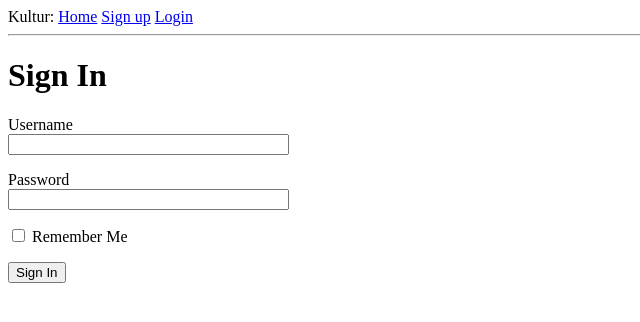
After one commit to mtfalch/kulTUR, a Flask app: page /login in a window 1280 px wide. The commit adds this page. Shown: the top 322 px of the page, without its empty margins (0-640 px from the left). Run offline with Flask 2, Linux system fonts and the light colour scheme.

Commit message:
Added login and updated signin.

```diff
--- a/app/__init__.py
+++ b/app/__init__.py
@@ -2,11 +2,14 @@ from flask import Flask
 from config import Config
 from flask_sqlalchemy import SQLAlchemy
 from flask_migrate import Migrate
+from flask_login import LoginManager
 
 
 app = Flask(__name__)
 app.config.from_object(Config)
 db = SQLAlchemy(app)
 migrate = Migrate(app, db)
+login = LoginManager(app)
+login.login_view = 'login'
 
 from app import routes, models
--- a/app/forms.py
+++ b/app/forms.py
@@ -2,6 +2,12 @@ from flask_wtf import FlaskForm
 from wtforms import StringField, SelectField, PasswordField, BooleanField, DateField, SubmitField, IntegerField
 from wtforms.validators import DataRequired, EqualTo, ValidationError, Email
 from app.models import User
+
+class LoginForm(FlaskForm):
+    username = StringField('Username', validators=[DataRequired()])
+    password = PasswordField('Password', validators=[DataRequired()])
+    remember_me = BooleanField('Remember Me')
+    submit = SubmitField('Sign In')
 
 class SignUpForm(FlaskForm):
     first_name = StringField('First name', validators=[DataRequired()])
--- a/app/routes.py
+++ b/app/routes.py
@@ -1,11 +1,39 @@
-from flask import render_template, flash, redirect, url_for
-from app import app
-from app.forms import SignUpForm
+from flask import render_template, flash, redirect, url_for, request
+from werkzeug.urls import url_parse
+from app import app, db
+from flask_login import current_user, login_user, logout_user, login_required
+from app.forms import SignUpForm, LoginForm
+from app.models import User
 
 @app.route('/')
+@app.route('/index')
 @app.route('/mainpage')
+@login_required
+
 def mainpage():
     return render_template('mainpage.html', title='Main Page')
+
+@app.route('/login', methods=['GET', 'POST'])
+def login():
+    if current_user.is_authenticated:
+        return redirect(url_for('index'))
+    form = LoginForm()
+    if form.validate_on_submit():
+        user = User.query.filter_by(username=form.username.data).first()
+        if user is None or not user.check_password(form.password.data):
+            flash('Invalid username or password')
+            return redirect(url_for('login'))
+        login_user(user, remember=form.remember_me.data)
+        next_page = request.args.get('next')
+        if not next_page or url_parse(next_page).netloc != '':
+            next_page = url_for('mainpage')
+        return redirect(next_page)
+    return render_template('login.html', title='Log In', form=form)
+
+@app.route('/logout')
+def logout():
+    logout_user()
+    return redirect(url_for('index'))
 
 @app.route('/signup', methods=['GET', 'POST'])
 def signup():
@@ -15,3 +43,16 @@ def signup():
             form.username.data, form.remember_me.data))
         return redirect(url_for('mainpage'))
     return render_template('signup.html', title='Sign up', form=form)
+
+def register():
+    if current_user.is_authenticated:
+        return redirect(url_for('mainpage'))
+    form = SignUpForm()
+    if form.validate_on_submit():
+        user = User(username=form.username.data, email=form.email.data)
+        user.set_password(form.password.data)
+        db.session.add(user)
+        db.session.commit()
+        flash('Congratulations, you are now a registered user!')
+        return redirect(url_for('mainpage'))
+    return render_template('register.html', title='Register', form=form)
--- a/app/templates/base.html
+++ b/app/templates/base.html
@@ -13,6 +13,11 @@
     <div> Kultur:
         <a href="{{ url_for('mainpage') }}">Home</a>
         <a href="{{ url_for('signup') }}">Sign up</a>
+        {% if current_user.is_anonymous %}
+        <a href="{{ url_for('login') }}">Login</a>
+        {% else %}
+        <a href="{{ url_for('logout') }}">Logout</a>
+        {% endif %}
     </div>
     <hr>
     {% with messages = get_flashed_messages() %}
--- /dev/null
+++ b/app/templates/login.html
@@ -0,0 +1,24 @@
+{% extends "base.html" %}
+
+{% block content %}
+    <h1>Sign In</h1>
+    <form action="" method="post" novalidate>
+        {{ form.hidden_tag() }}
+        <p>
+            {{ form.username.label }}<br>
+            {{ form.username(size=32) }}<br>
+            {% for error in form.username.errors %}
+            <span style="color: red;">[{{ error }}]</span>
+            {% endfor %}
+        </p>
+        <p>
+            {{ form.password.label }}<br>
+            {{ form.password(size=32) }}<br>
+            {% for error in form.password.errors %}
+            <span style="color: red;">[{{ error }}]</span>
+            {% endfor %}
+        </p>
+        <p>{{ form.remember_me() }} {{ form.remember_me.label }}</p>
+        <p>{{ form.submit() }}</p>
+    </form>
+{% endblock %}
```
Also changed, not shown: app/models.py (+9 -2 lines).
